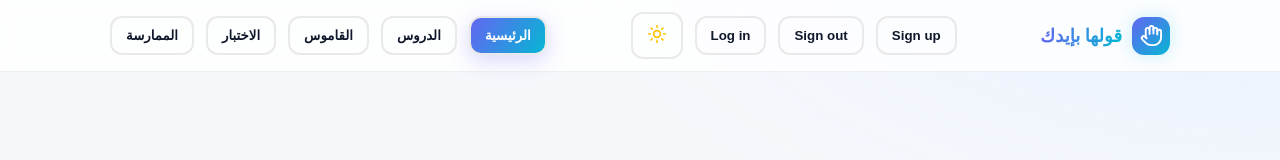
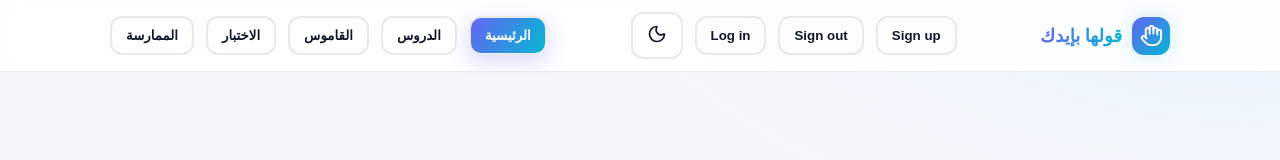
Before and after one commit to daliamirghani/sign4me, a React (Create React App) app in the folder frontend/websiteosc/: page / in a window 1280 px wide. Shown: the top 160 px of the page. Built offline with nearby package versions, Linux system fonts and the light colour scheme.

Commit message:
fix dark mode

```diff
--- a/frontend/websiteosc/src/SignLanguageSite.jsx
+++ b/frontend/websiteosc/src/SignLanguageSite.jsx
@@ -510,7 +510,8 @@ export function TopNav({ active, setActive, dark, toggleDark }) {
             aria-label="تبديل الوضع الداكن"
             title="تبديل الوضع"
           >
-            {dark ? <Moon size={20} /> : <Sun size={20} style={{ color: "#FFC300" }} />}
+           {dark ? <Sun size={20} style={{ color: "#FFC300" }} /> : <Moon size={20} /> }
+
           </Button>
 
           {currentUser && (
```
